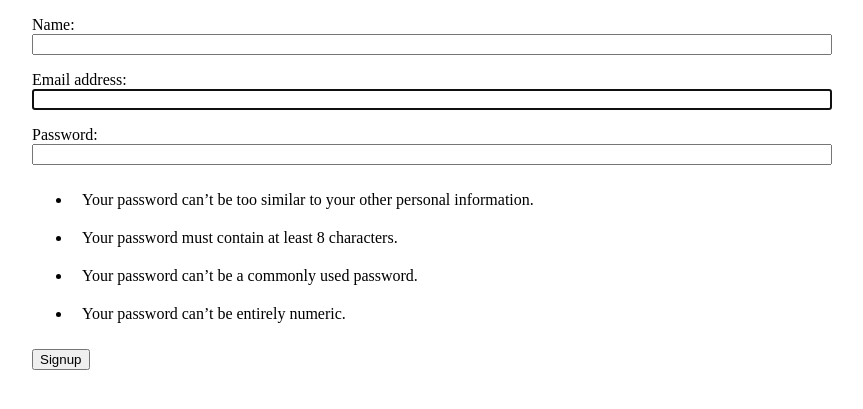
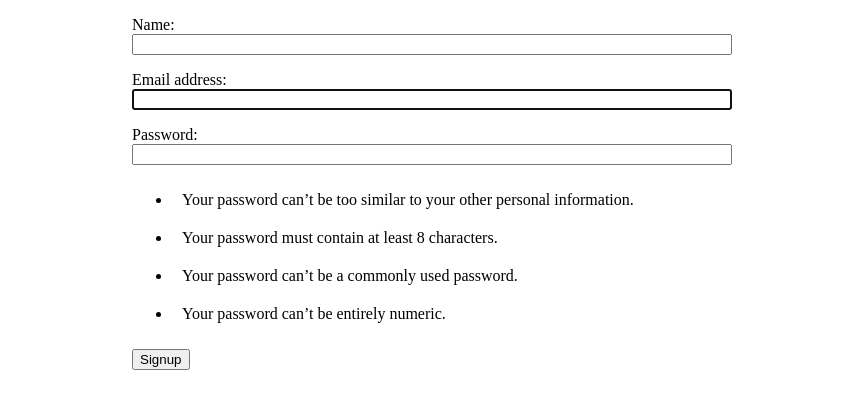
Before and after one commit to shivams906/bootcamp-clone, a Django app: page /users/signup/ in a window 1280 px wide. Shown: the part 50-459 px from the top of the page, without its empty margins (208-1071 px from the left). Run offline with Django 3.2, Linux system fonts and the light colour scheme; some libraries are stand-ins or nearby versions.

Commit message:
changed login, signup form's max width to 600px and centered it

```diff
--- a/static/styles/base.css
+++ b/static/styles/base.css
@@ -87,3 +87,9 @@ input[type="email"] {
 #user_activity td {
   border: 1px solid black;
 }
+
+form[name="signup_form"],
+form[name="login_form"] {
+  max-width: 600px;
+  margin: 0 auto;
+}
--- a/templates/users/login.html
+++ b/templates/users/login.html
@@ -15,7 +15,7 @@
     {% endif %}
 {% endif %}
 
-<form method="post">
+<form method="post" name="login_form">
 {% csrf_token %}
 {{ form.as_p }}
 <input type="submit" name="submit" value="Login">
--- a/templates/users/signup.html
+++ b/templates/users/signup.html
@@ -5,7 +5,7 @@ Bootcamp - Signup
 {% endblock %}
 
 {% block main %}
-<form method='POST'>
+<form method='POST' name="signup_form">
     {% csrf_token %}
     {{ form.as_p }}
     <input type='submit' name='submit' value='Signup'>
```
